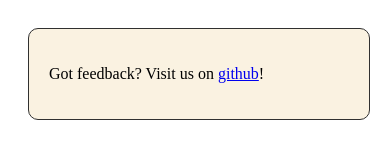
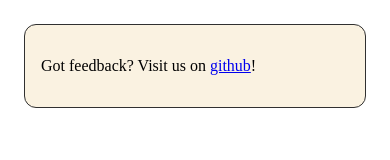
Before and after one commit to madigan/ncounter, a plain HTML site: page index.html in a window 390 px wide. Drawn offline with Linux system fonts and the light colour scheme.

Commit message:
Make kinda responsive.

```diff
--- a/style.css
+++ b/style.css
@@ -1,18 +1,16 @@
 input[type=number] {
-    width: 40px;
+    width: 3rem;
 }
 
 .widget {
-	border-radius: 10px 10px 10px 10px;
-	-moz-border-radius: 10px 10px 10px 10px;
-	-webkit-border-radius: 10px 10px 10px 10px;
+	border-radius: 0.75rem;
+	-moz-border-radius: 0.75rem;
+	-webkit-border-radius: 0.75rem;
 	border: 1px solid #303030;
 	background-color: #faf2e1;
 	display: block;
-	min-width: 300px;
-	max-width: 400px;
-	padding: 20px;
-	margin: 20px;
+	padding: 1rem;
+	margin: 1rem;
 }
 
 .widget td, th {
@@ -26,10 +24,19 @@ table {
 	border-collapse: collapse;
 }
 
-.col-2 {
-	display: block;
-	float: left;
-	width: 50%;
+@media (max-width: 900px) {
+	.col-2 {
+		display: block;
+		float: left;
+		clear: both;
+		width: 100%;
+	}
+}
+@media (min-width: 900px) {
+	.col-2 {
+		display: block;
+		float: left;
+	}
 }
 
 @font-face {
@@ -54,7 +61,7 @@ table {
 	-webkit-font-smoothing: antialiased;
 
 	opacity: 0.5;
-	font-size: 16pt;
+	font-size: 1.5rem;
 }
 
 [class*="icon-"]:hover {
```
